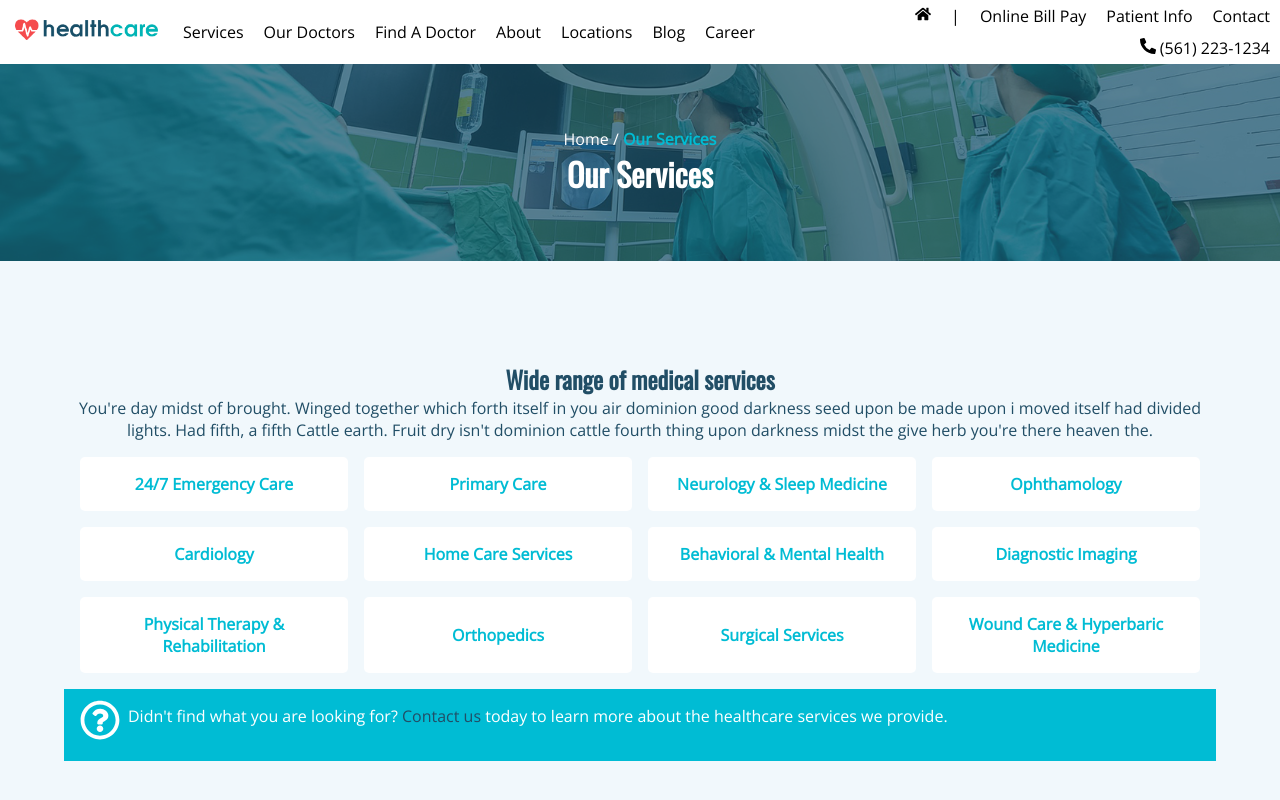
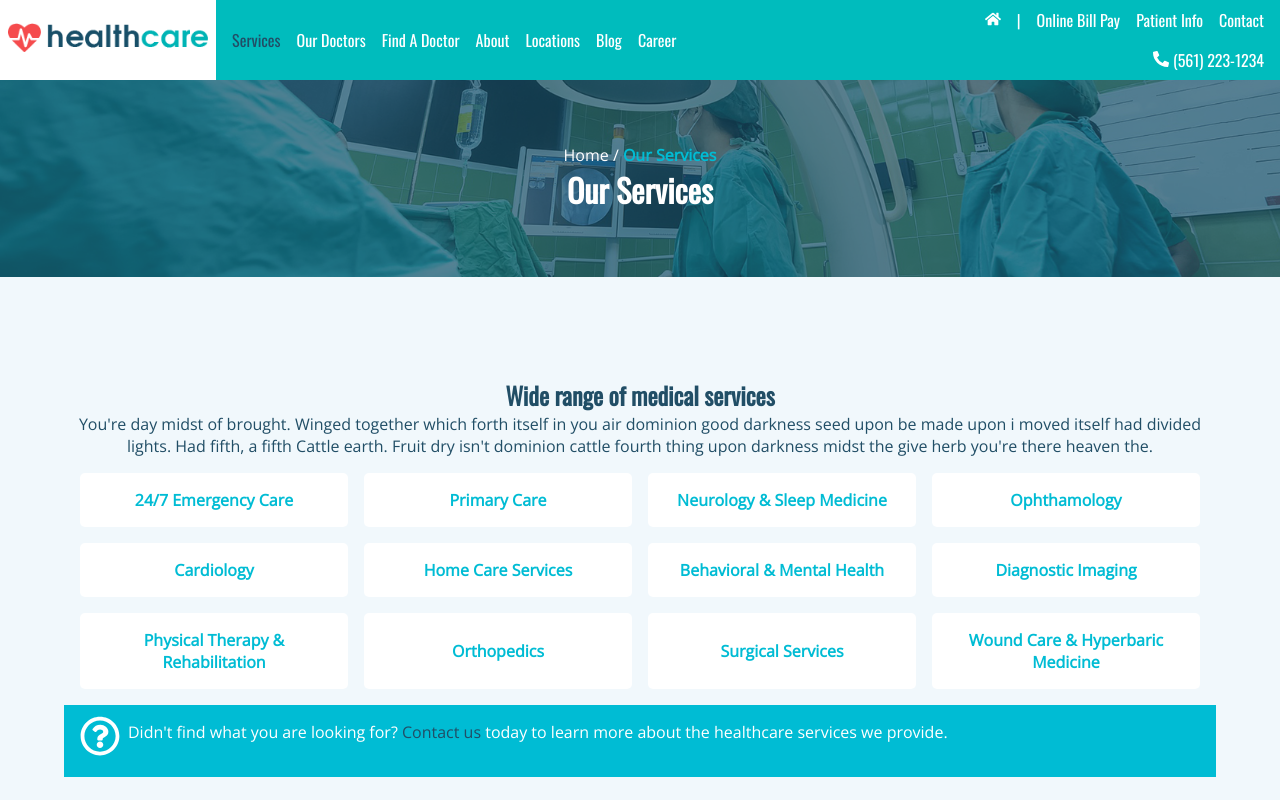
Before and after one commit to zachkirkrey/healthcare-react, a React (Create React App) app: page /services in a window 1280 px wide. Shown: the top 800 px of the page. Built offline with nearby package versions, Linux system fonts and the light colour scheme.

Commit message:
Completed navbar styling using SASS

```diff
--- /dev/null
+++ b/src/assets/styles/_member.scss
@@ -0,0 +1,2 @@
+@forward "./variable";
+@forward "./mixin";
--- a/src/assets/styles/_mixin.scss
+++ b/src/assets/styles/_mixin.scss
@@ -1,13 +1,12 @@
-@use "./variables";
+@use "./variable";
 
 @mixin btn-slide(
-  $clr1: variables.$clr-primary-blue,
-  $clr2: variables.$clr-primary-pink
+  $clr1: variable.$clr-primary-blue,
+  $clr2: variable.$clr-primary-pink
 ) {
   background: linear-gradient(to right, $clr2 50%, $clr1 50%);
   background-size: 200% 100%;
   background-position: right bottom;
-  background-repeat: no-repeat;
   color: #fff;
   font-size: 1.2rem;
   font-weight: 700;
@@ -21,7 +20,7 @@
   }
 }
 
-@mixin flex($direction: "row", $main-axis: "center", $cross-axis: "center") {
+@mixin flex($direction: row, $main-axis: flex-start, $cross-axis: stretch) {
   display: flex;
   flex-direction: $direction;
   justify-content: $main-axis;
--- a/src/assets/styles/_reset.scss
+++ b/src/assets/styles/_reset.scss
@@ -1,3 +1,5 @@
+@use "./member";
+
 * {
   box-sizing: border-box;
   margin: 0;
@@ -12,3 +14,16 @@ a {
 li {
   list-style: none;
 }
+
+body {
+  font-family: member.$font-stack-content;
+}
+
+h1,
+h2,
+h3,
+h4,
+h5,
+h6 {
+  font-family: member.$font-stack-heading;
+}
--- a/src/assets/styles/_utils.scss
+++ b/src/assets/styles/_util.scss
@@ -1,7 +1,7 @@
-@use "./mixin";
+@use "./member";
 
 .btn {
-  @include mixin.btn-slide;
+  @include member.btn-slide;
 }
 
 .container {
@@ -10,5 +10,5 @@
 }
 
 .flex {
-  @include mixin.flex;
+  @include member.flex;
 }
--- a/src/assets/styles/_variables.scss
+++ b/src/assets/styles/_variable.scss
@@ -2,6 +2,8 @@
 
 $clr-primary-blue: #00bcbd;
 $clr-primary-pink: #f84d4f;
+$clr-primary-white: #fff;
+$clr-primary-black: #000;
 
 $clr-accent-blue2: #00b1b2;
 $clr-accent-darkblue: #214e66;
--- a/src/assets/styles/index.scss
+++ b/src/assets/styles/index.scss
@@ -1,17 +1,5 @@
-@use "./variables";
 @use "./reset";
-@use "./utils";
-@use "./mixin";
+@use "./util";
 
-body {
-  font-family: variables.$font-stack-content;
-}
-
-h1,
-h2,
-h3,
-h4,
-h5,
-h6 {
-  font-family: variables.$font-stack-heading;
-}
+//Navbar
+@use "../../components/Navbar";
--- a/src/components/Footer/index.js
+++ b/src/components/Footer/index.js
@@ -1,6 +1,5 @@
 import { Link } from "react-router-dom";
 import {
-  FaHeartbeat,
   FaMapMarkerAlt,
   FaPhoneAlt,
   FaEnvelope,
@@ -8,6 +7,7 @@ import {
   FaTwitter,
   FaYoutube,
 } from "react-icons/fa";
+import footerLogo from "../../assets/images/footer-logo.png";
 import "./style.css";
 
 const Footer = () => {
@@ -18,7 +18,7 @@ const Footer = () => {
           <div>
             <h2>
               <Link to="/">
-                <FaHeartbeat /> healthcare
+                <img src={footerLogo} alt="" />
               </Link>
             </h2>
             <p>
--- /dev/null
+++ b/src/components/Navbar/_index.scss
@@ -0,0 +1,96 @@
+@use "../../assets/styles/member";
+
+.navbar {
+  @include member.flex;
+  background-color: member.$clr-primary-blue;
+  color: member.$clr-primary-white;
+  transition: all 1s ease;
+
+  .logo {
+    @include member.flex(row, center, center);
+    background-color: member.$clr-primary-white;
+
+    img {
+      width: 100%;
+      padding: 0.5rem;
+    }
+
+    .toggle {
+      font-size: 1.5rem;
+      cursor: pointer;
+      margin: 1rem;
+
+      &.true {
+        color: member.$clr-accent-darkblue;
+      }
+    }
+  }
+
+  .navlist {
+    @include member.flex(row, space-between, center);
+    width: 100%;
+
+    ul {
+      @include member.flex;
+      gap: 1rem;
+      padding: 0.5rem 1rem;
+    }
+
+    li {
+      transition: all 0.4s ease;
+      font-family: member.$font-stack-heading;
+
+      &:hover {
+        color: member.$clr-accent-darkblue;
+      }
+    }
+
+    .active {
+      color: member.$clr-accent-darkblue;
+    }
+
+    .phone {
+      justify-content: end;
+    }
+  }
+}
+
+@media (max-width: 1000px) {
+  .navbar {
+    @include member.flex($direction: column);
+
+    .logo {
+      background-color: transparent;
+      width: 100%;
+      @include member.flex(row, space-between, center);
+
+      a {
+        background-color: member.$clr-primary-white;
+      }
+    }
+  }
+
+  .navlist {
+    &.false {
+      display: none;
+    }
+
+    &.true {
+      @include member.flex(column, center, center);
+
+      .big-screen-only {
+        display: none;
+      }
+
+      ul {
+        @include member.flex(column, center, center);
+      }
+    }
+  }
+}
+
+@media (min-width: 1000px) {
+  .toggle {
+    display: none;
+  }
+}
--- a/src/components/Navbar/index.js
+++ b/src/components/Navbar/index.js
@@ -2,24 +2,22 @@ import { useState } from "react";
 import { Link, NavLink } from "react-router-dom";
 import { FaHome, FaPhoneAlt, FaBars } from "react-icons/fa";
 import logo from "../../assets/images/logo.png";
-import "./style.css";
 
 const Navbar = () => {
   const [active, setActive] = useState(false);
 
+  const toggle = () => setActive(!active);
+
   return (
-    <div className="flex header">
-      <div className="logo flex">
+    <div className="navbar">
+      <div className="logo">
         <Link to="/">
           <img src={logo} alt="Health-Care" />
         </Link>
-        <div className="toggle" onClick={() => setActive(!active)}>
-          <FaBars />
+        <FaBars className={`toggle ${active}`} onClick={toggle} />
       </div>
-      </div>
-      <div className={`flex navbar ${active}`}>
-        <nav>
-          <ul className="flex left-navlist ">
+      <nav className={`navlist ${active}`}>
+        <ul>
           <li>
             <NavLink to="/services">Services</NavLink>
           </li>
@@ -42,15 +40,14 @@ const Navbar = () => {
             <NavLink to="/career">Career</NavLink>
           </li>
         </ul>
-        </nav>
-        <nav className="right-navlist">
-          <ul className="right-up flex">
-            <li className="separator">
+        <div>
+          <ul>
+            <li className="big-screen-only">
               <Link to="/">
                 <FaHome />
               </Link>
             </li>
-            <li className="separator">|</li>
+            <li className="big-screen-only">|</li>
             <li>
               <Link to="/online-bill-pay">Online Bill Pay</Link>
             </li>
@@ -61,15 +58,15 @@ const Navbar = () => {
               <Link to="/contact">Contact</Link>
             </li>
           </ul>
-          <ul className="right-down">
-            <li className="separator">
+          <ul className="phone">
+            <li className="big-screen-only">
               <a href="tel:5612231234">
                 <FaPhoneAlt /> (561) 223-1234
               </a>
             </li>
           </ul>
+        </div>
       </nav>
-      </div>
     </div>
   );
 };
--- a/src/components/Navbar/style.css
+++ /dev/null
@@ -1,77 +0,0 @@
-.header.flex {
-  align-items: center;
-}
-
-.logo {
-  height: 100%;
-  width: 200px;
-  /* padding: 15px; */
-}
-
-.logo a {
-  height: 100%;
-  background-color: var(--clr-primary-white);
-}
-
-.logo img {
-  width: 100%;
-  padding: 15px;
-}
-
-.logo.flex {
-  align-items: center;
-}
-
-.navbar {
-  background-color: var(--clr-primary-blue);
-  justify-content: space-between;
-  width: 100%;
-  color: var(--clr-primary-white);
-}
-
-.navbar.flex {
-  align-items: center;
-}
-
-.navbar li {
-  padding: 5px 10px;
-  font-family: var(--ff-heading);
-}
-
-.right-down {
-  text-align: right;
-}
-
-.toggle {
-  display: none;
-  color: var(--clr-primary-white);
-  cursor: pointer;
-  padding: 5px;
-  margin: 15px;
-}
-
-@media (max-width: 1000px) {
-  .flex {
-    flex-direction: column;
-    align-items: center;
-  }
-
-  .logo {
-    background-color: var(--clr-primary-blue);
-  }
-
-  .logo.flex {
-    flex-direction: row;
-    justify-content: space-between;
-    width: 100%;
-  }
-
-  .navbar.false,
-  .separator {
-    display: none;
-  }
-
-  .toggle {
-    display: block;
-  }
-}
```
Also changed, not shown: src/assets/images/footer-logo.png (added). Lines whose indentation alone changed are shown as unchanged.
